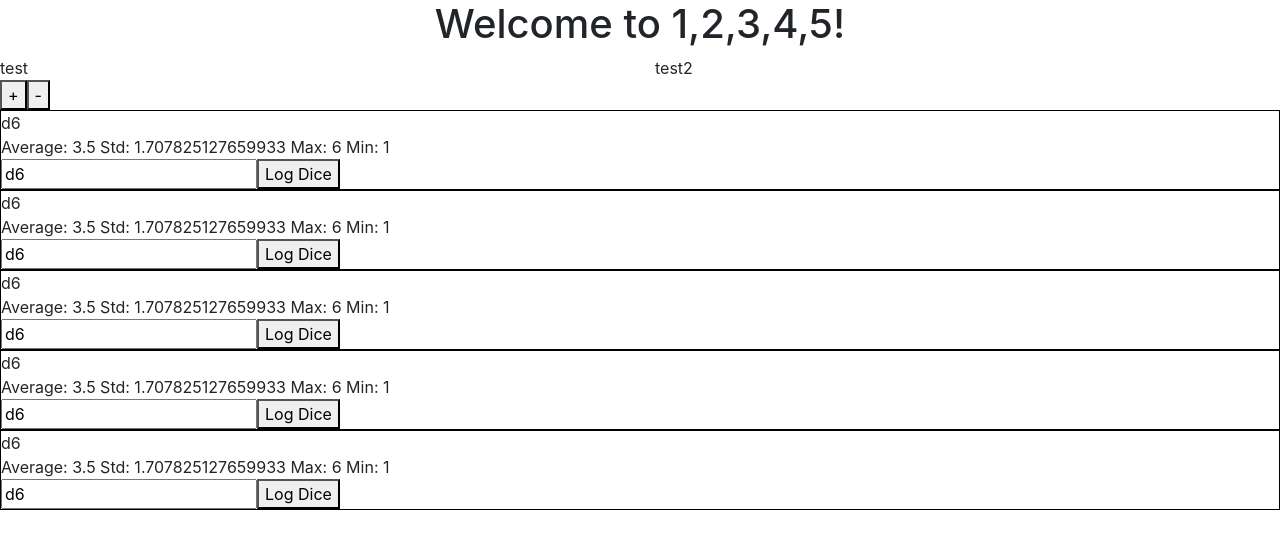
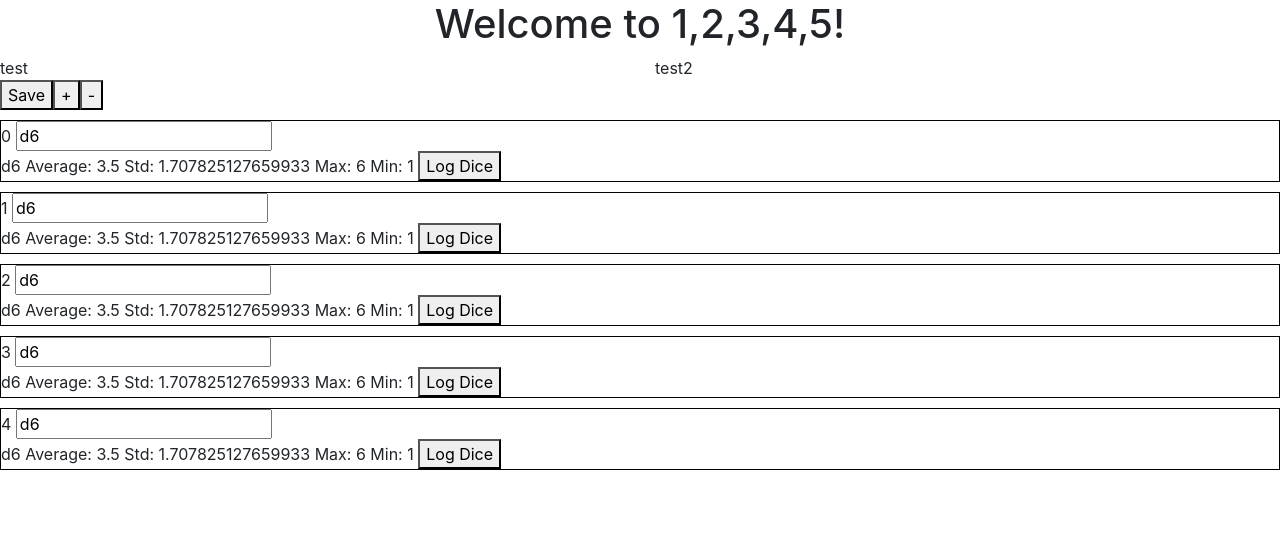
Before and after one commit to lfitchett/DiceStats, an Angular app: page / in a window 1280 px wide. Shown: the top 548 px of the page. Built offline with nearby package versions, Linux system fonts and the light colour scheme.

Commit message:
moved dice row from component

```diff
--- a/src/app/app.component.html
+++ b/src/app/app.component.html
@@ -14,7 +14,20 @@
   </div>
 </div>
 
-<button (click)="diceRows.push('d6')">+</button><button (click)="diceRows.pop()">-</button>
-<app-dice-row *ngFor="let s of diceRows;" [diceString]="s">Loading</app-dice-row>
+{{selected}}
+<button (click)="saveDice()">Save</button>
+<button (click)="addRow()">+</button>
+<button (click)="diceRows.pop()">-</button>
+<div *ngFor="let row of diceRows; index as i;" style="padding-top: 10px;">
+  <div style="border:1px solid black;" (click)="selected = i;">
+    {{i}}
+    <input type="text" [(ngModel)]="row.diceString" (blur)="row.updateDie()" />
+    <br />{{row.diceStringShow}} Average: {{row.dice.stats.mean}} Std: {{row.dice.stats.std}} Max: {{row.dice.stats.max}} Min:
+    {{row.dice.stats.min}}
+    <button (click)="row.logDice()">Log Dice</button>
+  </div>
+</div>
+
+
 
 <br/>
--- a/src/app/app.component.ts
+++ b/src/app/app.component.ts
@@ -1,5 +1,6 @@
 import { Component } from '@angular/core';
 import * as _ from "lodash";
+import { Dice } from "../lib/dice"
 
 @Component({
   selector: 'app-root',
@@ -9,5 +10,39 @@ import * as _ from "lodash";
 export class AppComponent {
   title = _.range(5).map((i) => i + 1).toString();
 
-  diceRows = _.range(5).map((i) => "d6")
+  diceRows = _.range(5).map((i) => new DiceRow())
+  selectedDiceRow: number;
+
+  constructor() {
+    // this.onDiceChange();
+  }
+
+  public saveDice() {
+    console.log(this.diceRows);
+  }
+  public addRow(){
+    this.diceRows.push(new DiceRow())
+  }
 }
+
+class DiceRow {
+  diceString: string;
+
+  dice: Dice;
+  diceStringShow: string;
+
+  constructor(s: string = 'd6') {
+    this.diceString = s;
+    this.updateDie();
+  }
+
+  public updateDie() {
+    console.log(this.diceString)
+    this.dice = Dice.Parse(this.diceString);
+    this.diceStringShow = this.diceString;
+  }
+
+  public logDice() {
+    console.log(this.dice)
+  }
+}
--- a/src/app/app.module.ts
+++ b/src/app/app.module.ts
@@ -3,13 +3,11 @@ import { NgModule } from '@angular/core';
 import { FormsModule } from '@angular/forms';
 
 import { AppComponent } from './app.component';
-import { DiceRowComponent } from './dice-row/dice-row.component';
 
 
 @NgModule({
   declarations: [
-    AppComponent,
-    DiceRowComponent
+    AppComponent
   ],
   imports: [
     BrowserModule,
--- a/src/app/dice-row/dice-row.component.html
+++ /dev/null
@@ -1,7 +0,0 @@
-<div style="border:1px solid black;">
-  {{diceStringShow}}
-  <br /> Average: {{dice.stats.mean}} Std: {{dice.stats.std}} Max: {{dice.stats.max}} Min: {{dice.stats.min}}
-  <br />
-  <input type="text" [(ngModel)]="diceString" (blur)="updateDie()" />
-  <button (click)="logDice()">Log Dice</button>
-</div>
--- a/src/app/dice-row/dice-row.component.ts
+++ /dev/null
@@ -1,31 +0,0 @@
-import { Component, OnInit, Input, Output } from '@angular/core';
-import { EventEmitter } from "events"
-import { Dice } from "../../lib/dice"
-
-@Component({
-  selector: 'app-dice-row',
-  templateUrl: './dice-row.component.html',
-  styleUrls: ['./dice-row.component.css']
-})
-export class DiceRowComponent implements OnInit {
-  @Input() diceString: string;
-  // @Output() changedDiceString: EventEmitter<string> = new EventEmitter<string>();
-
-  dice: Dice;
-  diceStringShow: string;
-
-  ngOnInit() {
-    this.dice = Dice.Parse(this.diceString)
-    this.diceStringShow = this.diceString;
-    console.log(this.diceString)
-  }
-
-  public updateDie() {
-    this.dice = Dice.Parse(this.diceString);
-    this.diceStringShow = this.diceString;
-  }
-
-  public logDice() {
-    console.log(this.dice);
-  }
-}
```
Also changed, not shown: src/app/dice-row/dice-row.component.css (deleted), 1 other file (tests, documents, lock files or other folders).
